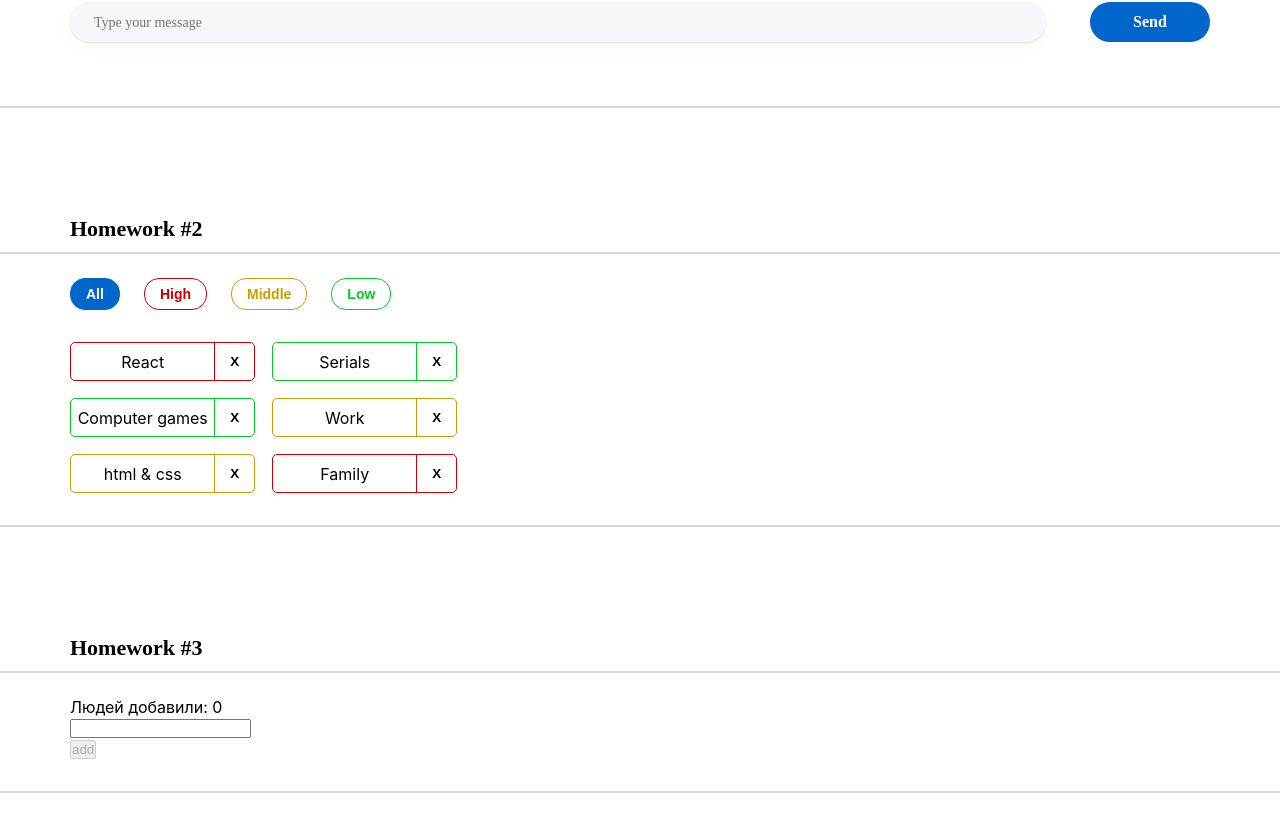
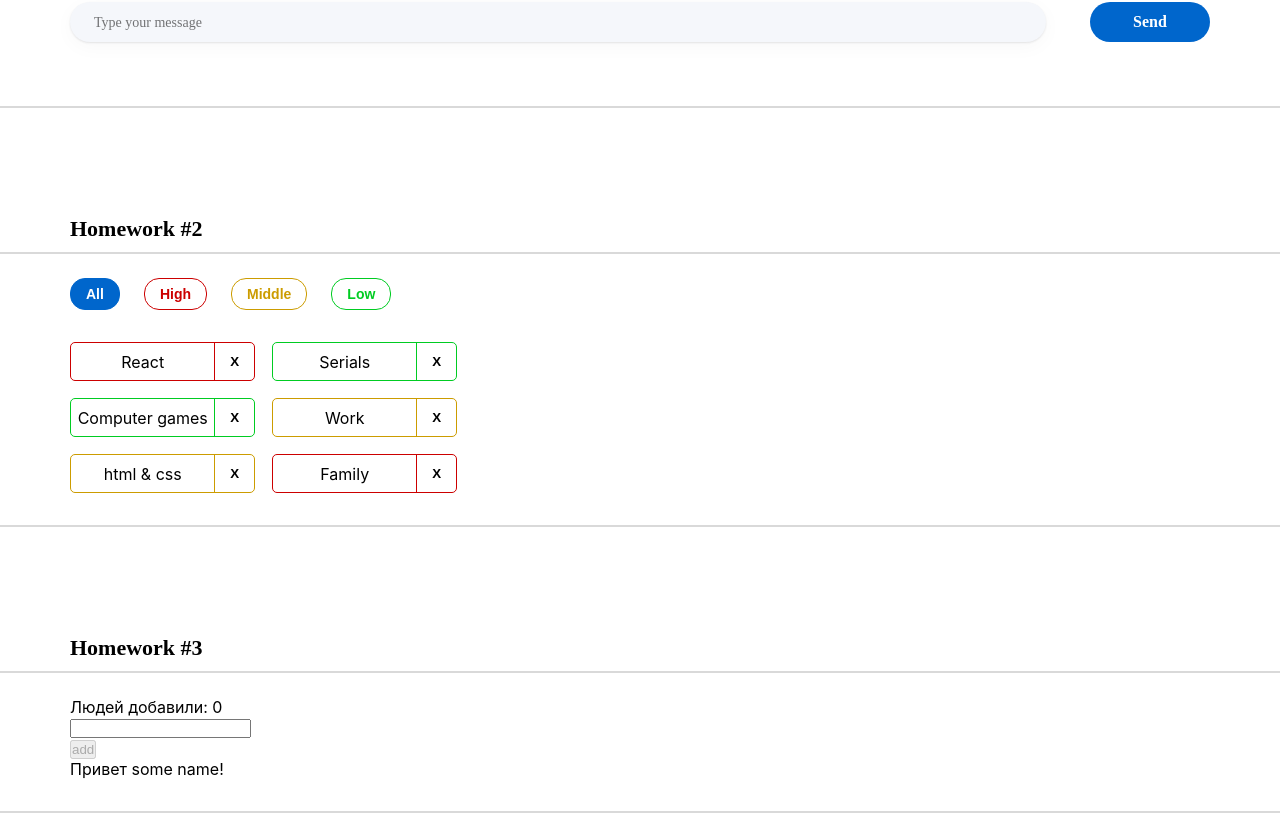
Before and after one commit to Pikadorius/HW-Monday, a React (Create React App) app: page / in a window 1280 px wide. Shown: the part 393-1206 px from the top of the page. Built offline with nearby package versions, Linux system fonts and the light colour scheme.

Commit message:
change to default from Ignat

```diff
--- a/src/s2-homeworks/hw03/Greeting.tsx
+++ b/src/s2-homeworks/hw03/Greeting.tsx
@@ -2,18 +2,19 @@ import React, {ChangeEvent, KeyboardEvent} from 'react'
 import s from './Greeting.module.css'
 
 type GreetingPropsType = {
-    name: string // need to fix any
-    setNameCallback: (event: ChangeEvent<HTMLInputElement>)=>void // need to fix any
-    addUser: ()=>void // need to fix any
+    name: any // need to fix any
+    setNameCallback: any // need to fix any
+    addUser: any // need to fix any
     onBlur: any // need to fix any
-    onEnter: (event: KeyboardEvent<HTMLInputElement>)=>void // need to fix any
-    error: string // need to fix any
-    totalUsers: number// need to fix any
-    lastUserName?: string // need to fix any
+    onEnter: any // need to fix any
+    error: any // need to fix any
+    totalUsers: any // need to fix any
+    lastUserName?: any // need to fix any
 }
 
 // презентационная компонента (для верстальщика)
-const Greeting: React.FC<GreetingPropsType> = ( {
+const Greeting: React.FC<GreetingPropsType> = (
+    {
         name,
         setNameCallback,
         addUser,
--- a/src/s2-homeworks/hw03/GreetingContainer.tsx
+++ b/src/s2-homeworks/hw03/GreetingContainer.tsx
@@ -1,46 +1,37 @@
-import React, {ChangeEvent, KeyboardEvent, useState} from 'react'
+import React, { ChangeEvent, KeyboardEvent, useState } from 'react'
 import Greeting from './Greeting'
-import {UserType} from './HW3'
+import { UserType } from './HW3'
 
 type GreetingContainerPropsType = {
-    users: Array<UserType> // need to fix any
-    addUserCallback: (name: string) => void // need to fix any
+    users: any // need to fix any
+    addUserCallback: any // need to fix any
 }
 
-export const pureAddUser = (name: string, setError: (error: string) => void, setName: (name:string)=>void, addUserCallback: (name:string)=>void) => {
+export const pureAddUser = (name: any, setError: any, setName: any, addUserCallback: any) => {
     // если имя пустое - показать ошибку, иначе - добавить юзера и очистить инпут
-    let trimmedName = name.trim();
-    if (trimmedName) {
-        addUserCallback(name);
-        setName('')
-    } else {
-        setError('Ошибка! Введите имя!')
-        setName("")
-    }
 }
 
-export const pureOnBlur = (name: string, setError: (error:string)=>void) => { // если имя пустое - показать ошибку
-    let trimmedName = name.trim();
-    if (trimmedName.length === 0) {
-        setError('Ошибка! Введите имя!')
-    }
+export const pureOnBlur = (name: any, setError: any) => { // если имя пустое - показать ошибку
 }
 
-export const pureOnEnter = (e: KeyboardEvent<HTMLInputElement>, addUser:any) => { // если нажата кнопка Enter - добавить
-    e.key === "Enter" && addUser();
+export const pureOnEnter = (e: any, addUser: any) => { // если нажата кнопка Enter - добавить
 }
 
 // более простой и понятный для новичков
 // function GreetingContainer(props: GreetingPropsType) {
 
 // более современный и удобный для про :)
-const GreetingContainer: React.FC<GreetingContainerPropsType> = ({users, addUserCallback,}) => {
+const GreetingContainer: React.FC<GreetingContainerPropsType> = ({
+    users,
+    addUserCallback,
+}) => {
     // деструктуризация пропсов
-    const [name, setName] = useState<string>('') // need to fix any
-    const [error, setError] = useState<string>('') // need to fix any
+    const [name, setName] = useState<any>('') // need to fix any
+    const [error, setError] = useState<any>('') // need to fix any
 
-    const setNameCallback = (e: ChangeEvent<HTMLInputElement>) => { // need to fix any
-        setName(e.currentTarget.value) // need to fix
+    const setNameCallback = (e: any) => { // need to fix any
+        setName('some name') // need to fix
+
         error && setError('')
     }
     const addUser = () => {
@@ -55,8 +46,8 @@ const GreetingContainer: React.FC<GreetingContainerPropsType> = ({users, addUser
         pureOnEnter(e, addUser)
     }
 
-    const totalUsers = users.length; // need to fix
-    const lastUserName = users.length>0? users[users.length-1].name:undefined;// need to fix
+    const totalUsers = 0 // need to fix
+    const lastUserName = 'some name' // need to fix
 
     return (
         <Greeting
--- a/src/s2-homeworks/hw03/HW3.tsx
+++ b/src/s2-homeworks/hw03/HW3.tsx
@@ -19,22 +19,20 @@ import GreetingContainer from './GreetingContainer'
 
 // types
 export type UserType = {
-    _id: string, // need to fix any
-    name: string // need to fix any
+    _id: any // need to fix any
+    name: any // need to fix any
 }
 
-export const pureAddUserCallback = (name: string, setUsers:(users:Array<UserType>) => void, users:Array<UserType>) => { // need to fix any
+export const pureAddUserCallback = (name: any, setUsers: any, users: any) => { // need to fix any
     const user = { // need to fix
-        _id: v1(),
-        name: name
     }
     setUsers([...users, user])
 }
 
 const HW3 = () => {
-    const [users, setUsers] = useState<Array<UserType>>([]) // need to fix any
+    const [users, setUsers] = useState<any>([]) // need to fix any
 
-    const addUserCallback = (name: string) => { // need to fix any
+    const addUserCallback = (name: any) => { // need to fix any
         pureAddUserCallback(name, setUsers, users)
     }
 
```
